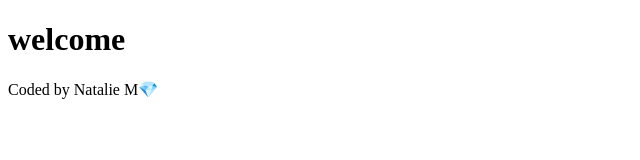
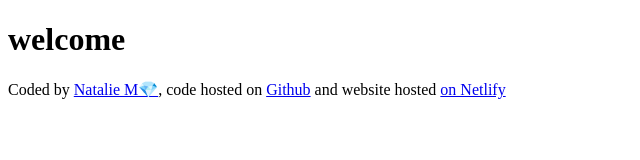
Before and after one commit to natalie916/natalie, a plain HTML site: page index.html in a window 1280 px wide. Shown: the whole page, without its empty margins (0-640 px from the left). Drawn offline with Linux system fonts and the light colour scheme.

Commit message:
added links to the footer

```diff
--- a/index.html
+++ b/index.html
@@ -7,6 +7,15 @@
   </head>
   <body>
     <h1>welcome</h1>
-    <footer>Coded by Natalie M💎</footer>
+    <footer>
+      Coded by
+      <a href="https://github.com/natalie916/" target="_blank">Natalie M💎</a>,
+      code hosted on
+      <a href="https://github.com/natalie916/natalie" target="_blank">Github</a>
+      and website hosted
+      <a href="https://natt-weather-app.netlify.app/" target="_blank"
+        >on Netlify
+      </a>
+    </footer>
   </body>
 </html>
```
